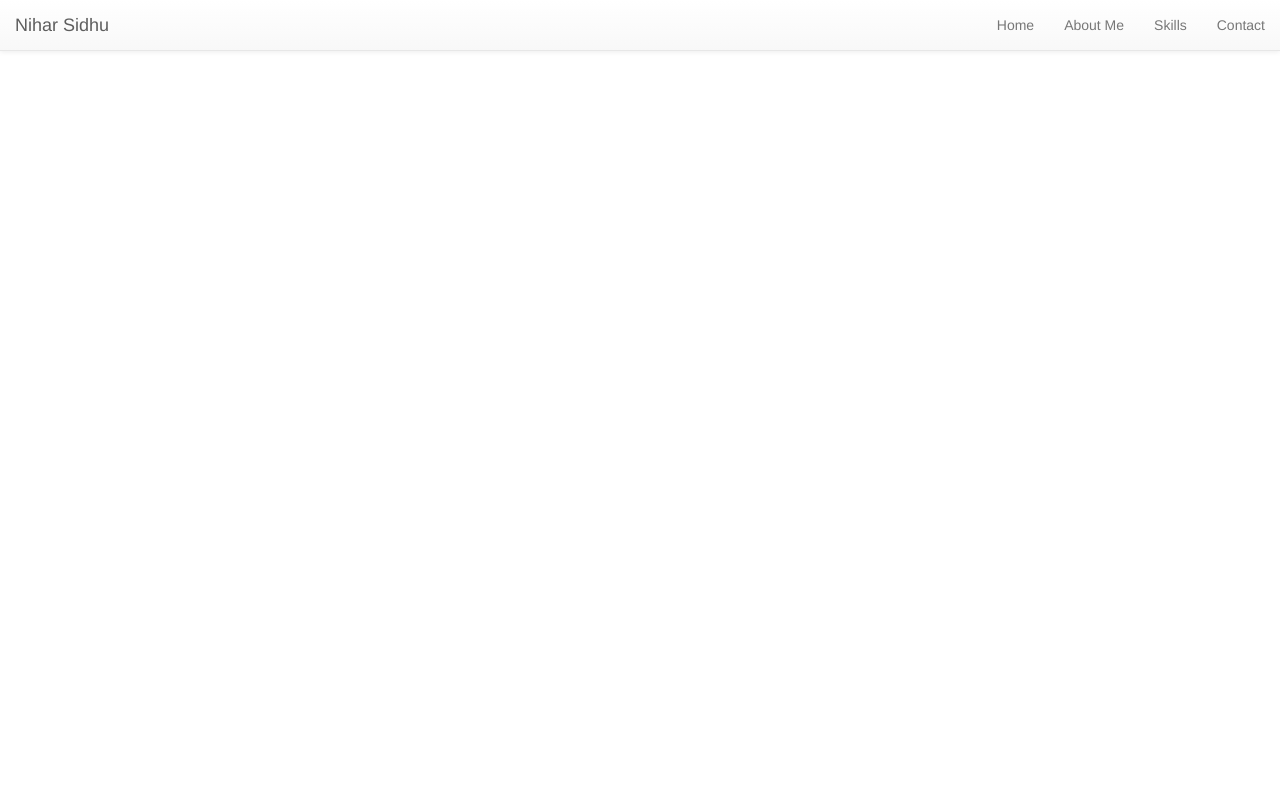
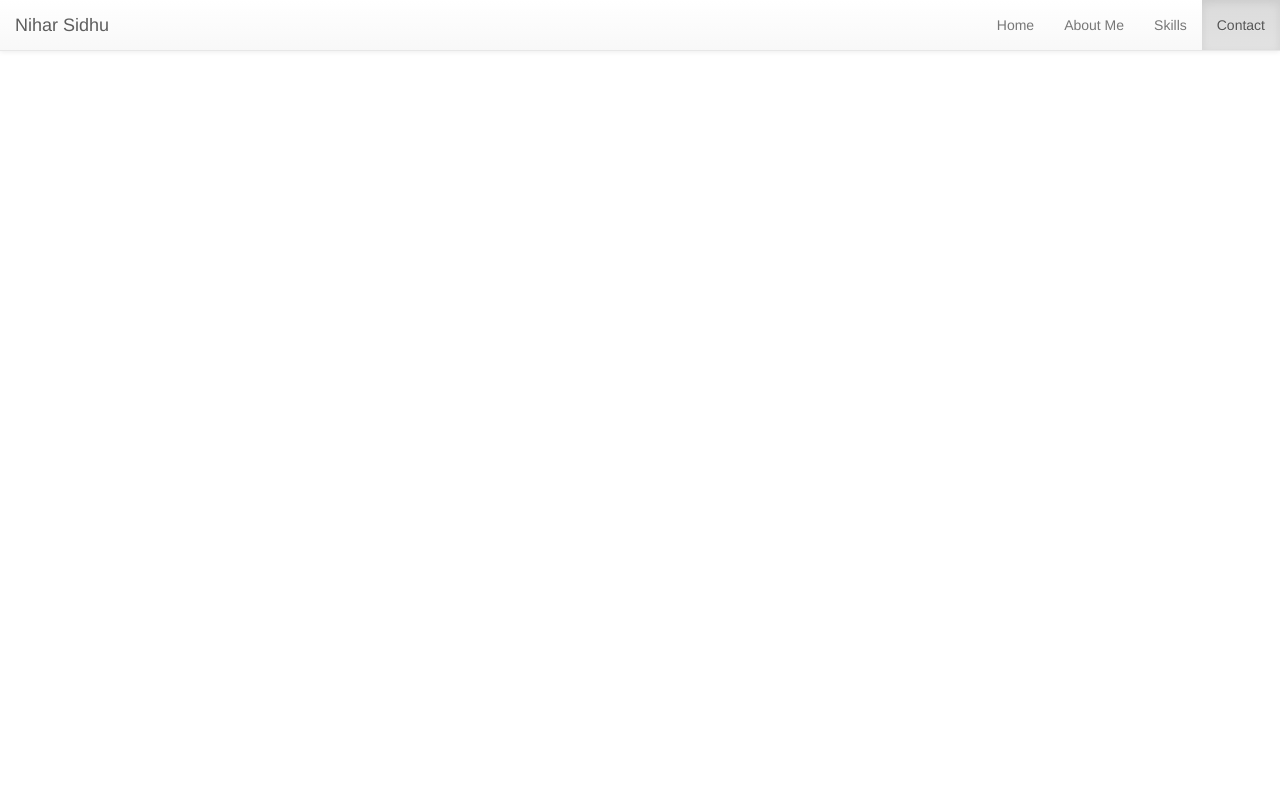
Before and after one commit to niharsidhu/PersonalWebsite, a website: page index.html in a window 1280 px wide. Shown: the top 800 px of the page. Drawn offline with nearby package versions, Linux system fonts and the light colour scheme.

Commit message:
Added scrollspy (coordinates navigation bar with sections)

```diff
--- a/index.html
+++ b/index.html
@@ -5,7 +5,8 @@
 	<link href="node_modules/bootstrap/dist/css/bootstrap.min.css" rel="stylesheet">
 	<link href="node_modules/bootstrap/dist/css/bootstrap-theme.min.css" rel="stylesheet">
 	<link href="https://maxcdn.bootstrapcdn.com/font-awesome/4.6.3/css/font-awesome.min.css" rel="stylesheet">
-	<link href="style.css" rel="stylesheet">
+ <script src="https://ajax.googleapis.com/ajax/libs/jquery/3.2.1/jquery.min.js"></script>
+  <script src="https://maxcdn.bootstrapcdn.com/bootstrap/3.3.7/js/bootstrap.min.js"></script>	<link href="style.css" rel="stylesheet">
 </head>
 <body data-spy="scroll" data-target="#overallNav">
 	<div class="container-fluid landingScreen"></div>
@@ -104,3 +105,85 @@
 	</div>
 </body>
 </html>
+
+
+
+
+<!-- <!DOCTYPE html>
+<html>
+<head>
+  <title>Bootstrap Example</title>
+  <meta charset="utf-8">
+  <meta name="viewport" content="width=device-width, initial-scale=1">
+  <link rel="stylesheet" href="https://maxcdn.bootstrapcdn.com/bootstrap/3.3.7/css/bootstrap.min.css">
+  <script src="https://ajax.googleapis.com/ajax/libs/jquery/3.2.1/jquery.min.js"></script>
+  <script src="https://maxcdn.bootstrapcdn.com/bootstrap/3.3.7/js/bootstrap.min.js"></script>
+  <style>
+  body {
+      position: relative;
+  }
+  #section1 {padding-top:50px;height:500px;color: #fff; background-color: #1E88E5;}
+  #section2 {padding-top:50px;height:500px;color: #fff; background-color: #673ab7;}
+  #section3 {padding-top:50px;height:500px;color: #fff; background-color: #ff9800;}
+  #section41 {padding-top:50px;height:500px;color: #fff; background-color: #00bcd4;}
+  #section42 {padding-top:50px;height:500px;color: #fff; background-color: #009688;}
+  </style>
+</head>
+<body data-spy="scroll" data-target=".navbar" data-offset="50">
+
+<nav class="navbar navbar-inverse navbar-fixed-top">
+  <div class="container-fluid">
+    <div class="navbar-header">
+        <button type="button" class="navbar-toggle" data-toggle="collapse" data-target="#myNavbar">
+          <span class="icon-bar"></span>
+          <span class="icon-bar"></span>
+          <span class="icon-bar"></span>
+      </button>
+      <a class="navbar-brand" href="#">WebSiteName</a>
+    </div>
+    <div>
+      <div class="collapse navbar-collapse" id="myNavbar">
+        <ul class="nav navbar-nav">
+          <li><a href="#section1">Section 1</a></li>
+          <li><a href="#section2">Section 2</a></li>
+          <li><a href="#section3">Section 3</a></li>
+          <li class="dropdown"><a class="dropdown-toggle" data-toggle="dropdown" href="#">Section 4 <span class="caret"></span></a>
+            <ul class="dropdown-menu">
+              <li><a href="#section41">Section 4-1</a></li>
+              <li><a href="#section42">Section 4-2</a></li>
+            </ul>
+          </li>
+        </ul>
+      </div>
+    </div>
+  </div>
+</nav>
+
+<div id="section1" class="container-fluid">
+  <h1>Section 1</h1>
+  <p>Try to scroll this section and look at the navigation bar while scrolling! Try to scroll this section and look at the navigation bar while scrolling!</p>
+  <p>Try to scroll this section and look at the navigation bar while scrolling! Try to scroll this section and look at the navigation bar while scrolling!</p>
+</div>
+<div id="section2" class="container-fluid">
+  <h1>Section 2</h1>
+  <p>Try to scroll this section and look at the navigation bar while scrolling! Try to scroll this section and look at the navigation bar while scrolling!</p>
+  <p>Try to scroll this section and look at the navigation bar while scrolling! Try to scroll this section and look at the navigation bar while scrolling!</p>
+</div>
+<div id="section3" class="container-fluid">
+  <h1>Section 3</h1>
+  <p>Try to scroll this section and look at the navigation bar while scrolling! Try to scroll this section and look at the navigation bar while scrolling!</p>
+  <p>Try to scroll this section and look at the navigation bar while scrolling! Try to scroll this section and look at the navigation bar while scrolling!</p>
+</div>
+<div id="section41" class="container-fluid">
+  <h1>Section 4 Submenu 1</h1>
+  <p>Try to scroll this section and look at the navigation bar while scrolling! Try to scroll this section and look at the navigation bar while scrolling!</p>
+  <p>Try to scroll this section and look at the navigation bar while scrolling! Try to scroll this section and look at the navigation bar while scrolling!</p>
+</div>
+<div id="section42" class="container-fluid">
+  <h1>Section 4 Submenu 2</h1>
+  <p>Try to scroll this section and look at the navigation bar while scrolling! Try to scroll this section and look at the navigation bar while scrolling!</p>
+  <p>Try to scroll this section and look at the navigation bar while scrolling! Try to scroll this section and look at the navigation bar while scrolling!</p>
+</div>
+
+</body>
+</html>-->
```
Also changed, not shown: style.css (line endings or trailing spaces).
